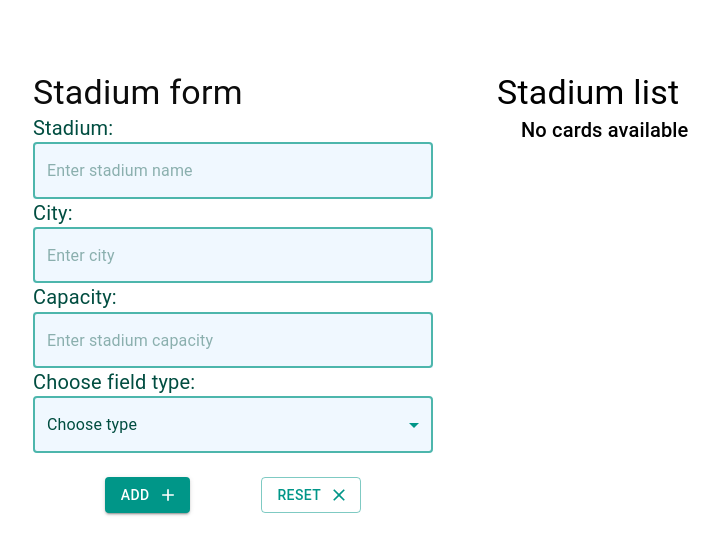
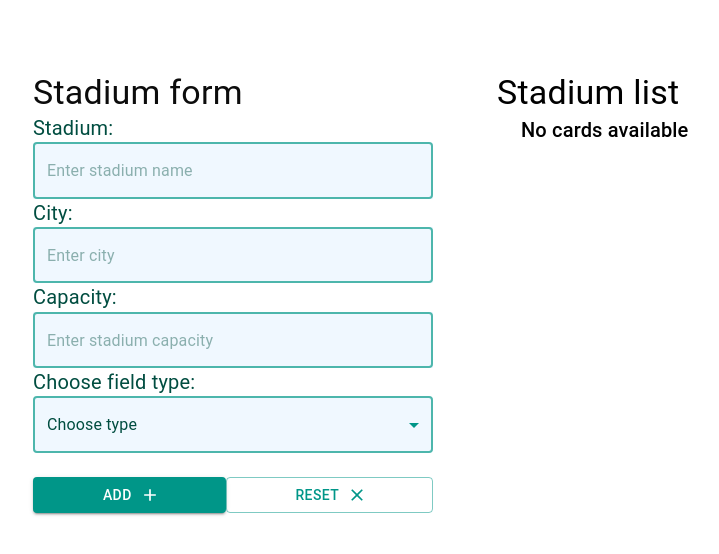
Before and after one commit to proga-react-practice/sigma-ivan-ostapiv, a React (Vite) app: page / in a window 1280 px wide. Shown: the top 554 px of the page, without its empty margins (39-758 px from the left). Built offline with nearby package versions, Linux system fonts and the light colour scheme.

Commit message:
Update button styles so that they take full width and are evenly distributed

```diff
--- a/src/components/Form.tsx
+++ b/src/components/Form.tsx
@@ -275,12 +275,13 @@ const Form: React.FC<FormProps> = ({setCardInfo}) => {
                         </Stack>
                     )}
                 </Box>
-                <Box mt={3} display="flex" justifyContent="space-evenly">
+                <Box mt={3} display="flex">
                     <Button
                         variant="contained"
                         type="submit"
                         onClick={handleSubmit}
                         endIcon={<AddIcon />}
+                        sx={{flexGrow: 1}}
                     >
                         Add
                     </Button>
@@ -289,6 +290,7 @@ const Form: React.FC<FormProps> = ({setCardInfo}) => {
                         type="reset"
                         onClick={handleFormReset}
                         endIcon={<ClearIcon />}
+                        sx={{flexGrow: 1}}
                     >
                         Reset
                     </Button>
```
